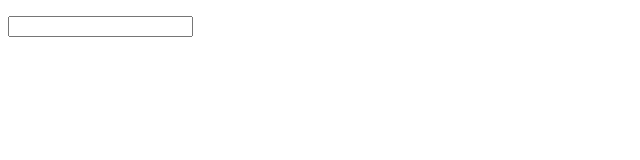
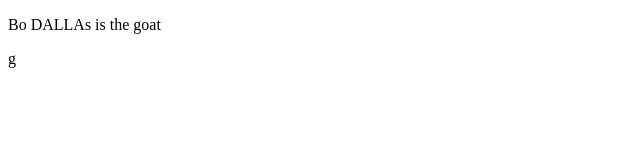
Before and after one commit to iweekes27/todo_app, a plain HTML site: page hello_world.html in a window 1280 px wide. Shown: the whole page, without its empty margins (0-640 px from the left). Drawn offline with Linux system fonts and the light colour scheme.

Commit message:
my second file

```diff
--- a/hello_world.html
+++ b/hello_world.html
@@ -6,6 +6,8 @@
 
      <body>
          <p>
-             <input type="text" name=""/>
+             Bo DALLAs is the goat
          </p>
      </body>
+
+g
```
